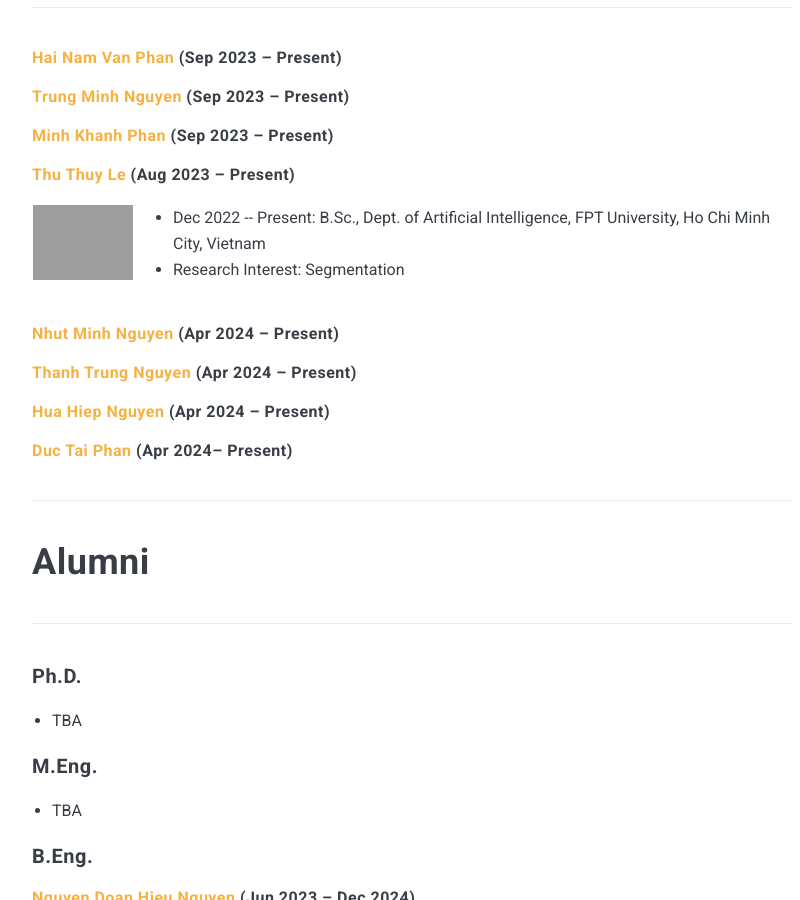
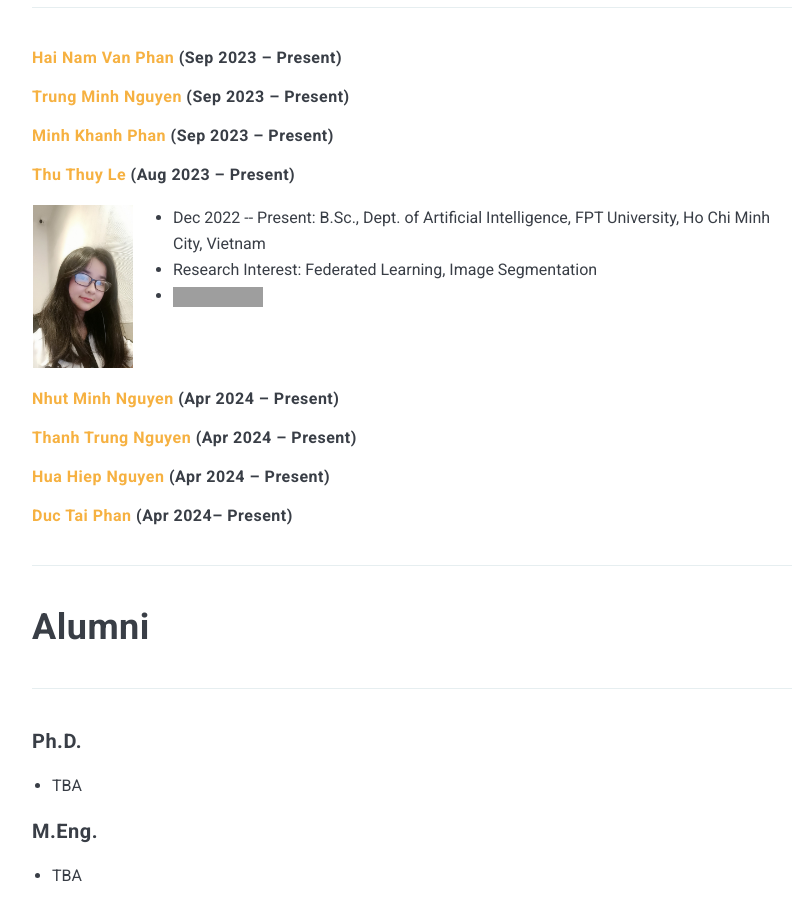
Before and after one commit to aita-lab-dev/aita-lab-dev.github.io, a Jekyll site: the page built from _pages/1-member.md, in a window 1280 px wide and 900 px high, scrolled down 1880 px. Shown: the whole window, without its empty margins (228-1028 px from the left). Built offline with Jekyll 4.4.1, drawn with Linux system fonts in a browser that asks for light colours; nearby versions of some CDN libraries; grey boxes are pictures that could not be loaded.

Commit message:
feat: add ltthuy avatar, personal website

```diff
--- a/_pages/1-member.md
+++ b/_pages/1-member.md
@@ -57,10 +57,11 @@ Duc Ngoc Minh Dang received his B.Eng. and M.Eng. degrees in Telecommunications
 ###### [Thu Thuy Le](/member/ltthuy) (Aug 2023 -- Present)
 <table border="0">
 	<tr valign="top">
-		<td width="120"><img align="left" width="100px" margin="10px" src="https://aita-lab.github.io/images/ThuyLe.jpg"/></td>
+		<td width="120"><img align="left" width="100px" margin="10px" src="/images/Members/UndergraduateResearchAssistants/ltthuy/avatar.jpg"/></td>
 		<td><ul>
 			<li>Dec 2022 -- Present: B.Sc., Dept. of Artificial Intelligence, FPT University, Ho Chi Minh City, Vietnam</li>
-			<li>Research Interest: Segmentation</li>
+			<li>Research Interest: Federated Learning, Image Segmentation</li>
+            <li><a href="https://shuilee.github.io/"><img src="https://img.shields.io/badge/-Personal%20Page-0C2E86?style=flat-square&logo=%2Fe%2F&logoColor=FFFFFF"></a></li>
 		</ul></td>
 	</tr>
 </table>
```
Also changed, not shown: _pages/99-ltthuy.md (+1 -0 lines), images/Members/UndergraduateResearchAssistants/ltthuy/avatar.jpg (added).
